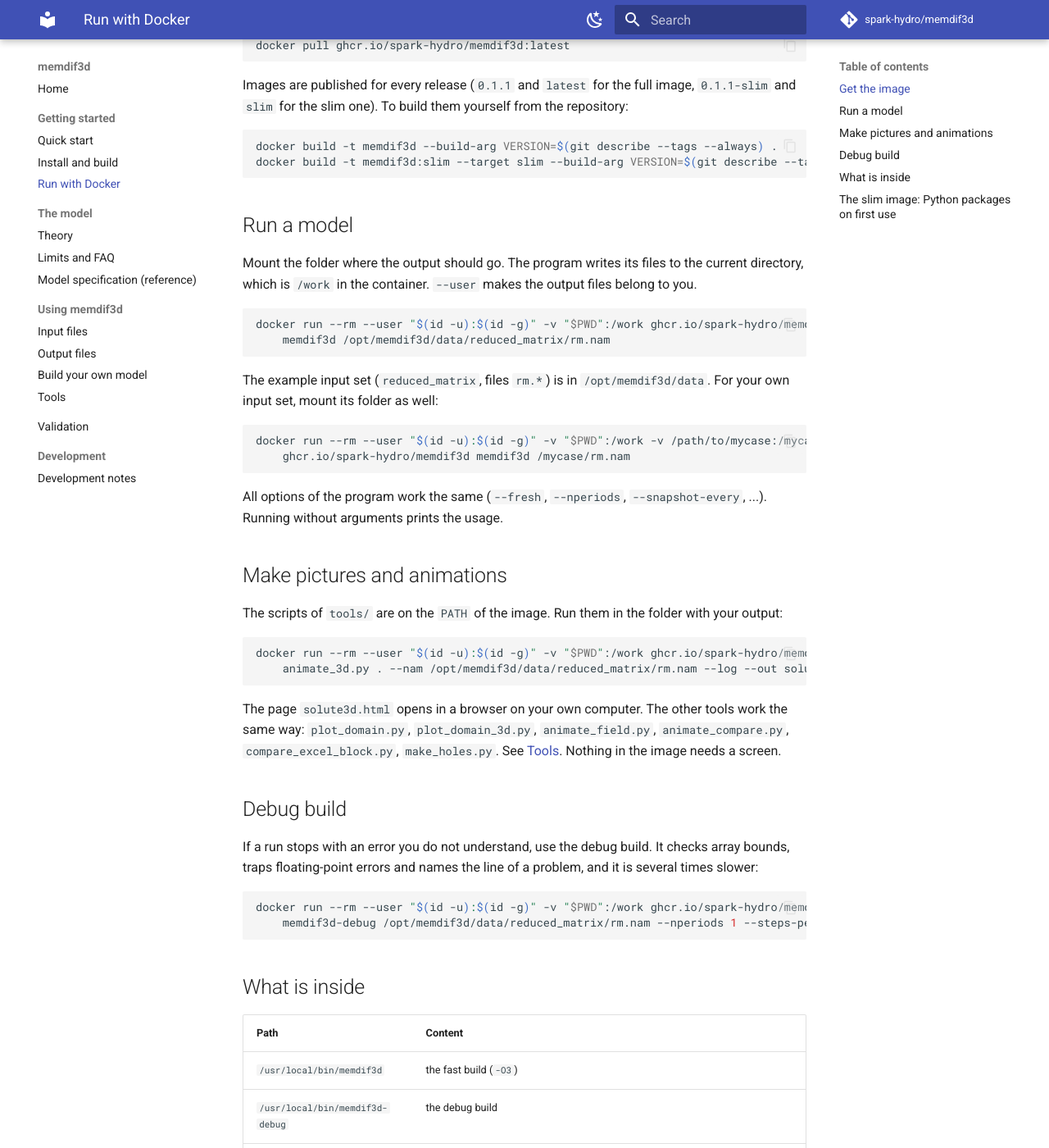
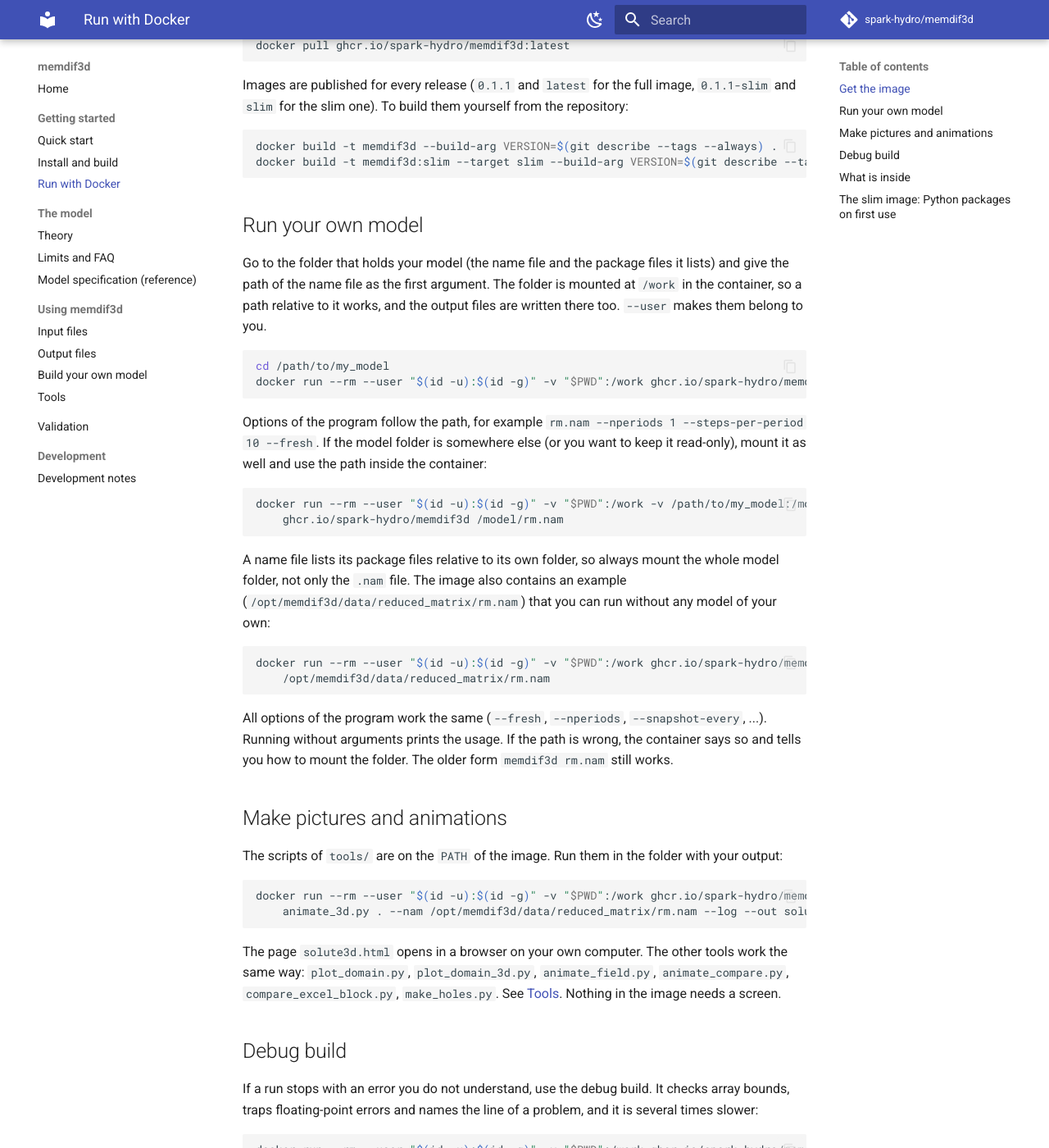
Before and after one commit to spark-hydro/memdif3d, an MkDocs documentation site: the page built from docs/docker.md, in a window 1280 px wide and 1400 px high, scrolled down 677 px. Shown: the whole window at 82% size. Built offline with MkDocs 1.6.1 and Material for MkDocs 9.7.7, drawn with Linux system fonts in a browser that asks for light colours; comment, search, counter and statistics services are not loaded.

Commit message:
Docker: the first argument can be the path of a model name file
docker run ... IMAGE mymodel/rm.nam runs the model in a folder mounted at /work (relative path) or anywhere else (-v /path/to/model:/model, /model/rm.nam); options such as --version also work without the word memdif3d; a wrong path gives a message with the mount hint. Docs, README and Dockerfile comments updated. CI: a model of the user mounted from outside the image is run in both images, and the two checks of the previous step now really fail (a negated command does not stop bash -e).

Co-Authored-By: Claude Sonnet 5.5 <noreply@anthropic.com>

````diff
--- a/docs/docker.md
+++ b/docs/docker.md
@@ -23,22 +23,29 @@ docker build -t memdif3d --build-arg VERSION=$(git describe --tags --always) .
 docker build -t memdif3d:slim --target slim --build-arg VERSION=$(git describe --tags --always) . # slim
 ```
 
-## Run a model
-Mount the folder where the output should go. The program writes its files to the current directory, which is `/work` in the container. `--user` makes the output files belong to you.
+## Run your own model
+Go to the folder that holds your model (the name file and the package files it lists) and give the path of the name file as the first argument. The folder is mounted at `/work` in the container, so a path relative to it works, and the output files are written there too. `--user` makes them belong to you.
+
+```bash
+cd /path/to/my_model
+docker run --rm --user "$(id -u):$(id -g)" -v "$PWD":/work ghcr.io/spark-hydro/memdif3d rm.nam
+```
+
+Options of the program follow the path, for example `rm.nam --nperiods 1 --steps-per-period 10 --fresh`. If the model folder is somewhere else (or you want to keep it read-only), mount it as well and use the path inside the container:
+
+```bash
+docker run --rm --user "$(id -u):$(id -g)" -v "$PWD":/work -v /path/to/my_model:/model:ro \
+    ghcr.io/spark-hydro/memdif3d /model/rm.nam
+```
+
+A name file lists its package files relative to its own folder, so always mount the whole model folder, not only the `.nam` file. The image also contains an example (`/opt/memdif3d/data/reduced_matrix/rm.nam`) that you can run without any model of your own:
 
 ```bash
 docker run --rm --user "$(id -u):$(id -g)" -v "$PWD":/work ghcr.io/spark-hydro/memdif3d \
-    memdif3d /opt/memdif3d/data/reduced_matrix/rm.nam
+    /opt/memdif3d/data/reduced_matrix/rm.nam
 ```
 
-The example input set (`reduced_matrix`, files `rm.*`) is in `/opt/memdif3d/data`. For your own input set, mount its folder as well:
-
-```bash
-docker run --rm --user "$(id -u):$(id -g)" -v "$PWD":/work -v /path/to/mycase:/mycase \
-    ghcr.io/spark-hydro/memdif3d memdif3d /mycase/rm.nam
-```
-
-All options of the program work the same (`--fresh`, `--nperiods`, `--snapshot-every`, ...). Running without arguments prints the usage.
+All options of the program work the same (`--fresh`, `--nperiods`, `--snapshot-every`, ...). Running without arguments prints the usage. If the path is wrong, the container says so and tells you how to mount the folder. The older form `memdif3d rm.nam` still works.
 
 ## Make pictures and animations
 The scripts of `tools/` are on the `PATH` of the image. Run them in the folder with your output:
````
Also changed, not shown: README.md (+2 -1 lines), 3 other files.
